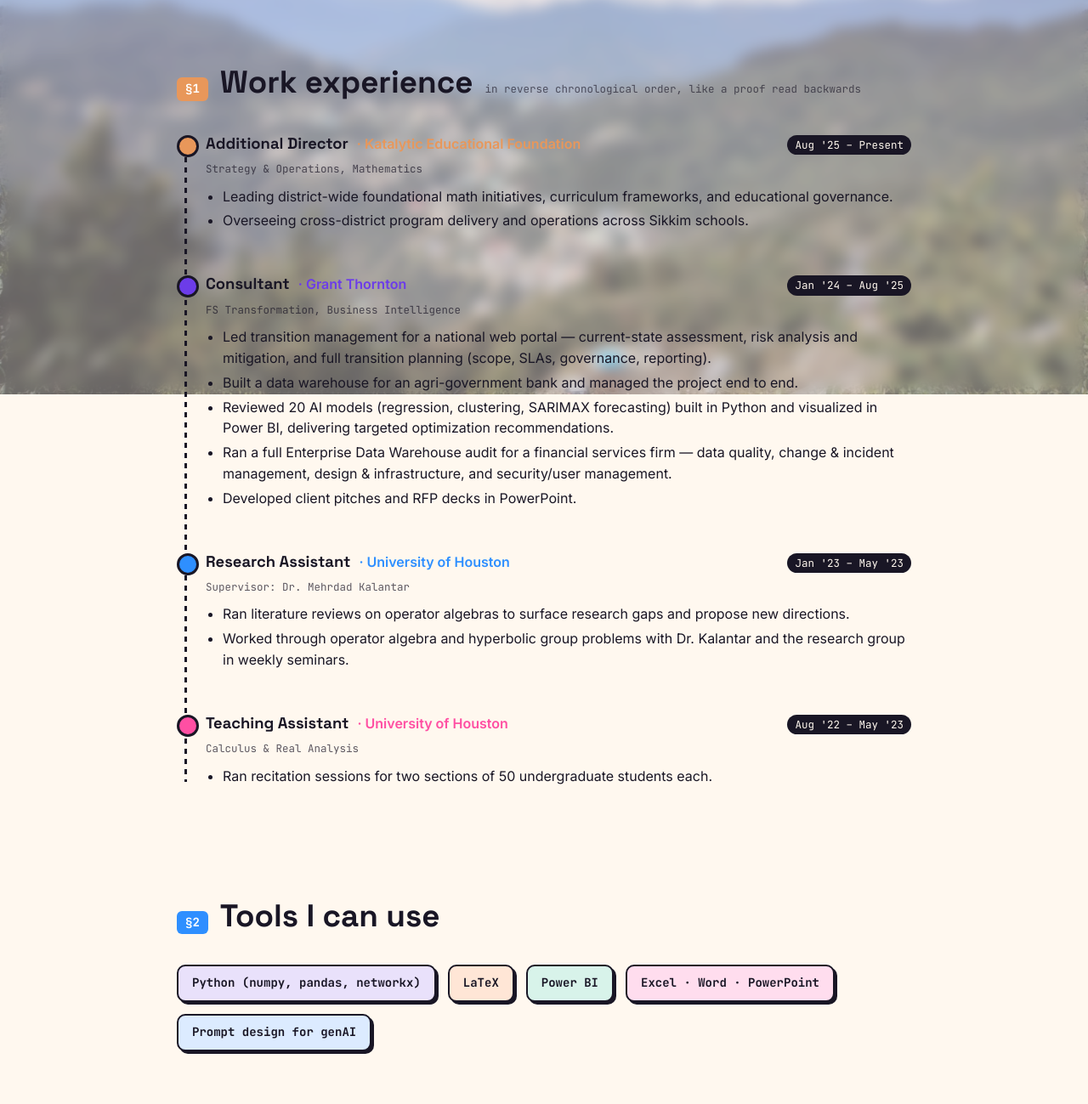
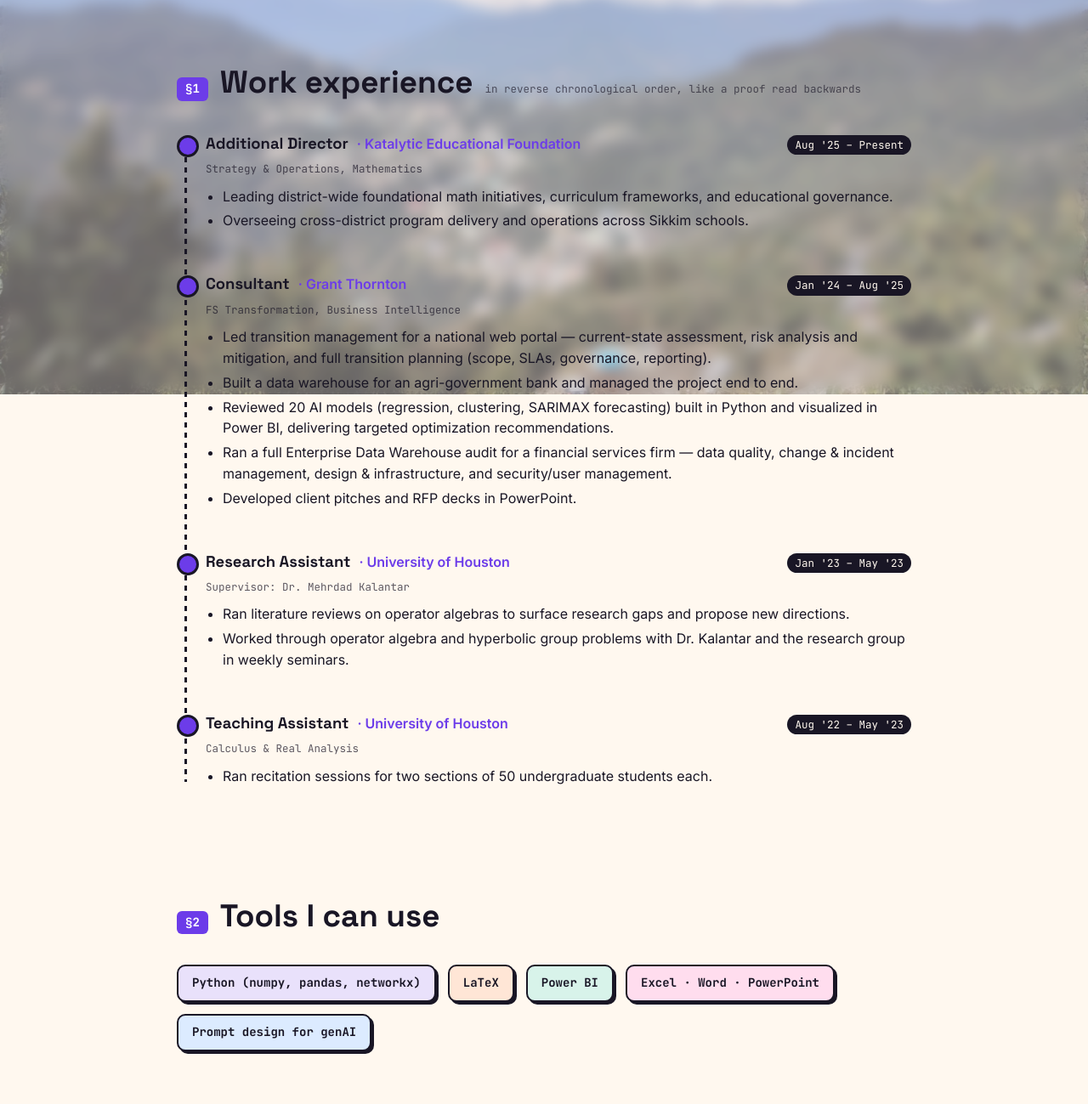
Before and after one commit to tanvitelang/tanvitelang, a plain HTML site: page work.html in a window 1280 px wide. Shown: the part 336-1635 px from the top of the page at 85% size. Drawn offline with Linux system fonts and the light colour scheme.

Commit message:
Update work.html

```diff
--- a/work.html
+++ b/work.html
@@ -34,7 +34,7 @@
     <span class="symbol" style="top:30px; left:82%; font-size:3rem; color:#E8975A; transform:rotate(8deg);">∑</span>
     <span class="symbol" style="top:160px; left:5%; font-size:2.2rem; color:#6C3CE9; transform:rotate(-10deg);">√</span>
     <a class="pill small back-link" href="index.html">← summary</a>
-    <h1 class="page-title" style="--hl:var(--tangerine)"><span class="hl">Work</span></h1>
+    <h1 class="page-title" style="--hl:var(--grape)"><span class="hl">Work</span></h1>
     <p class="page-intro">Education, consulting, and teaching and research roles, newest first.</p>
   </div>
 </header>
@@ -43,13 +43,13 @@
 
   <section id="experience">
     <div class="section-head">
-      <span class="section-num mono" style="--badge:var(--tangerine)">§1</span>
+      <span class="section-num mono" style="--badge:var(--grape)">§1</span>
       <h2 class="section-title">Work experience</h2>
       <span class="section-note">in reverse chronological order, like a proof read backwards</span>
     </div>
     <div class="timeline">
 
-      <div class="node" style="--dot:var(--tangerine)">
+      <div class="node" style="--dot:var(--grape)">
         <div class="node-head">
           <span class="node-role">Additional Director</span>
           <span class="node-org">· Katalytic Educational Foundation</span>
@@ -78,7 +78,7 @@
         </ul>
       </div>
 
-      <div class="node" style="--dot:var(--sky)">
+      <div class="node" style="--dot:var(--grape)">
         <div class="node-head">
           <span class="node-role">Research Assistant</span>
           <span class="node-org">· University of Houston</span>
@@ -91,7 +91,7 @@
         </ul>
       </div>
 
-      <div class="node" style="--dot:var(--bubblegum)">
+      <div class="node" style="--dot:var(--grape)">
         <div class="node-head">
           <span class="node-role">Teaching Assistant</span>
           <span class="node-org">· University of Houston</span>
@@ -108,7 +108,7 @@
 
   <section id="tools">
     <div class="section-head">
-      <span class="section-num mono" style="--badge:var(--sky)">§2</span>
+      <span class="section-num mono" style="--badge:var(--grape)">§2</span>
       <h2 class="section-title">Tools I can use</h2>
     </div>
     <div class="tool-cloud">
```
